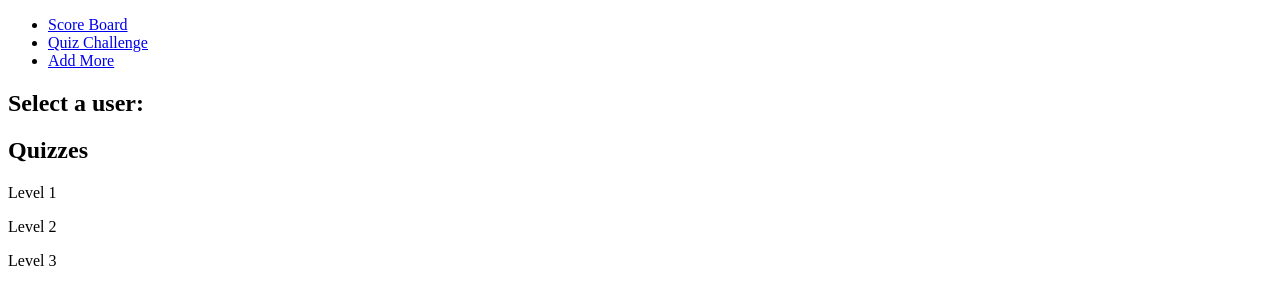
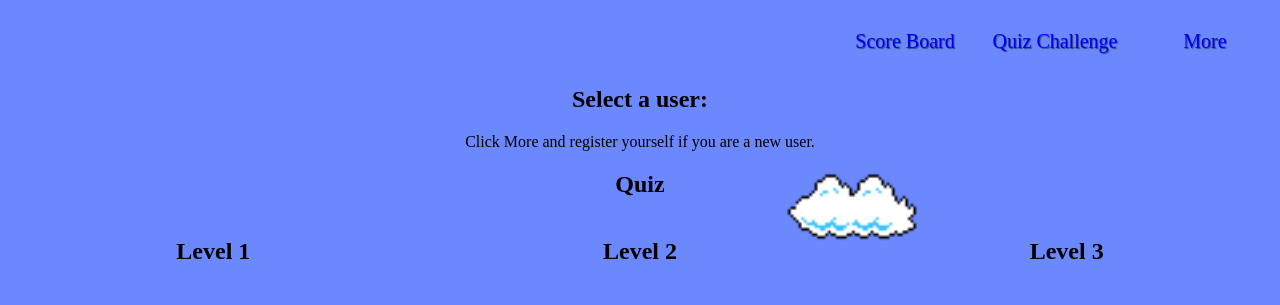
Before and after one commit to Zhume2224/quiz, a Flask app: page /quizzes in a window 1280 px wide. Shown: the top 305 px of the page. Run offline with Flask 3, Linux system fonts and the light colour scheme; data that the repository does not hold is empty; some libraries are stand-ins or nearby versions.

Commit message:
finish css

```diff
--- a/static/css/style.css
+++ b/static/css/style.css
@@ -0,0 +1,85 @@
+body {
+    background: url('/static/css/images/Super-Mario-clouds-clear-sky-minimalism.png');
+    background-size: cover;
+
+    /* font-family: "Lucida Sans Unicode", "Lucida Grande", sans-serif; */
+    font-family:Highway Gothic Wide;
+    padding: 0px;
+    margin: 0px;
+
+  }
+  .nav-board{
+    font-size: 20px;
+    text-decoration: none;
+    text-emphasis-color:#4636f4;
+    text-shadow: 1px 1px 1px rgba(0, 0, 0, 0.5);
+}
+
+
+  nav ul {
+    display: flex;
+    justify-content: flex-end;
+    list-style: none;
+    /* margin-bottom:20px; */
+    padding: 0;
+  }
+
+  li {
+    background-size: contain;
+    width: 150px;
+    height: 50px;
+    text-align: center;
+    line-height: 50px;
+    text-decoration: none;
+
+  }
+
+  .user-button {
+
+    display: inline-block;
+    padding: 10px 20px;
+    background-color: #4636f4;
+    color: #fff;
+    text-decoration: none;
+    border-radius: 4px;
+    transition: background-color 0.3s;
+  }
+
+  .user-button:hover {
+    background-color: #d6b6b6;
+    text-decoration: none;
+  }
+
+.user-nav{
+   text-align: center;
+  }
+
+
+.quiz-title{
+    text-align: center;
+   }
+
+.take-quiz{ text-align: center;}
+
+
+  /* input[type="submit"], input[type="text"], input[type="number"] */
+
+select {
+    border-radius: 10px;
+    background-color:#E5F1FF;
+    padding-left:5px;
+    border: none;
+    font-size: 13px;
+    margin-left: 4px;
+  }
+
+
+  input[type=submit] {
+    padding:5px 5px;
+    background:#4636f4;
+    -webkit-text-fill-color: #96b4d1;
+    border:0 none;
+    cursor:pointer;
+    border-radius: 5px;
+
+}
--- a/templates/base.jinja
+++ b/templates/base.jinja
@@ -4,31 +4,26 @@
 <head>
   <meta charset="UTF-8">
   <meta name="viewport" content="width=device-width, initial-scale=1.0">
-  {# <meta http-equiv="X-UA-Compatible" content="ie=edge">
-  <link rel="stylesheet" href="https://stackpath.bootstrapcdn.com/font-awesome/4.7.0/css/font-awesome.min.css" crossorigin="anonymous"> #}
   <title>Quiz</title>
-  <!-- <link href="https://fonts.googleapis.com/css?family=Merriweather|Special+Elite" rel="stylesheet"> -->
-<!--
-  <link rel="stylesheet" href="{{ url_for('static', filename='css/buttons.css') }}">
-  <link rel="stylesheet" href="{{ url_for('static', filename='css/forms.css') }}">
   <link rel="stylesheet" href="{{ url_for('static', filename='css/style.css') }}">
-  <link rel="stylesheet" href="{{ url_for('static', filename='css/tables.css') }}"> -->
 </head>
 <body>
 <main class="flex flex--row">
   <nav>
   <ul>
-      <li>
-        <a href="/">Score Board</a>
+    <li >
+      <a class='nav-board' href="/">Score Board</a>
     </li>
-      <li>
-        <a href="/quizzes">Quiz Challenge</a>
+    <li >
+      <a class='nav-board' href="/quizzes">Quiz Challenge</a>
     </li>
-      <li>
-        <a href="/addmore">Add More</a>
+    <li >
+      <a class='nav-board' href="/addmore">More</a>
     </li>
   </ul>
 </nav>
+
+
   <section id="content">
       {% block content %}
 
--- a/templates/quizzes.jinja
+++ b/templates/quizzes.jinja
@@ -2,35 +2,69 @@
 
 {% block content %}
 
-
+{#
 <h1>Select a user:</h1>
 {% for user in users %}
-      <option name='user' value='{{user.id}}'>{{user.name}}</option>
-      <a href="/quizzes/{{user.id}}">select</a>
-      {% endfor %}
+<div class="user-option">
+  <option name="user" value="{{user.id}}">{{user.name}}</option>
+  <a href="/quizzes/{{user.id}}" class="select-button">select</a>
+</div>
+{% endfor %} #}
 
 
-<h1>Quizzes</h1>
-<p>Level 1</p>
+<div class="user-nav">
+<h1>Select a user:</h1>
+<p class="explain-select">Click More and register yourself if you are a new user.</p>
+{% for user in users %}
+  <a href="/quizzes/{{user.id}}" class="user-button">{{user.name}}</a>
+{% endfor %}
+</div>
+
+<h1 class="quiz-title">Quiz</h1>
+<div class="levels-container">
+  <div class="level">
+    <h2>Level 1</h2>
     {% for quiz in quizzes%}
     {% if quiz.level==1 %}
     <p>Question: {{quiz.quiz}}</p>
     {% endif %}
     {% endfor %}
+  </div>
 
-<p>Level 2</p>
+  <div class="level">
+    <h2>Level 2</h2>
     {% for quiz in quizzes%}
     {% if quiz.level==2 %}
     <p>Question: {{quiz.quiz}}</p>
     {% endif %}
     {% endfor %}
+  </div>
 
-<p>Level 3</p>
+  <div class="level">
+    <h2>Level 3</h2>
     {% for quiz in quizzes%}
     {% if quiz.level==3 %}
     <p>Question: {{quiz.quiz}}</p>
     {% endif %}
     {% endfor %}
+  </div>
+</div>
+
+<style>
+.levels-container {
+  display: flex;
+}
+
+.level {
+  flex: 1;
+  text-align: center;
+}
+
+.level h2 {
+  font-size: 24px;
+}
+</style>
+
 
 
 {% endblock %}
--- a/templates/take_quiz.jinja
+++ b/templates/take_quiz.jinja
@@ -1,10 +1,10 @@
 {% extends 'base.jinja' %}
 
 {% block content %}
-<h1 name="user_id" value="{{user.id}}">WELCOME: {{user.name}}</h1>
+<h1 class='take-quiz' name="user_id" value="{{user.id}}">WELCOME: {{user.name}}</h1>
 
 
-<h1>Quizzes</h1>
+<h1 class='take-quiz'>Let's Go</h1>
 
 {% for quiz in quizzes%}
 <form action="/quizzes/check" method="post" >
```
Also changed, not shown: templates/addmore.jinja (+16 -18 lines), templates/scores.jinja (+21 -7 lines), static/css/images/Super-Mario-clouds-clear-sky-minimalism-1.png (added), static/css/images/Super-Mario-clouds-clear-sky-minimalism.png (added), static/css/images/Super-Mario-enemies-fungus-mario.jpeg (added). Lines whose indentation alone changed are shown as unchanged.
